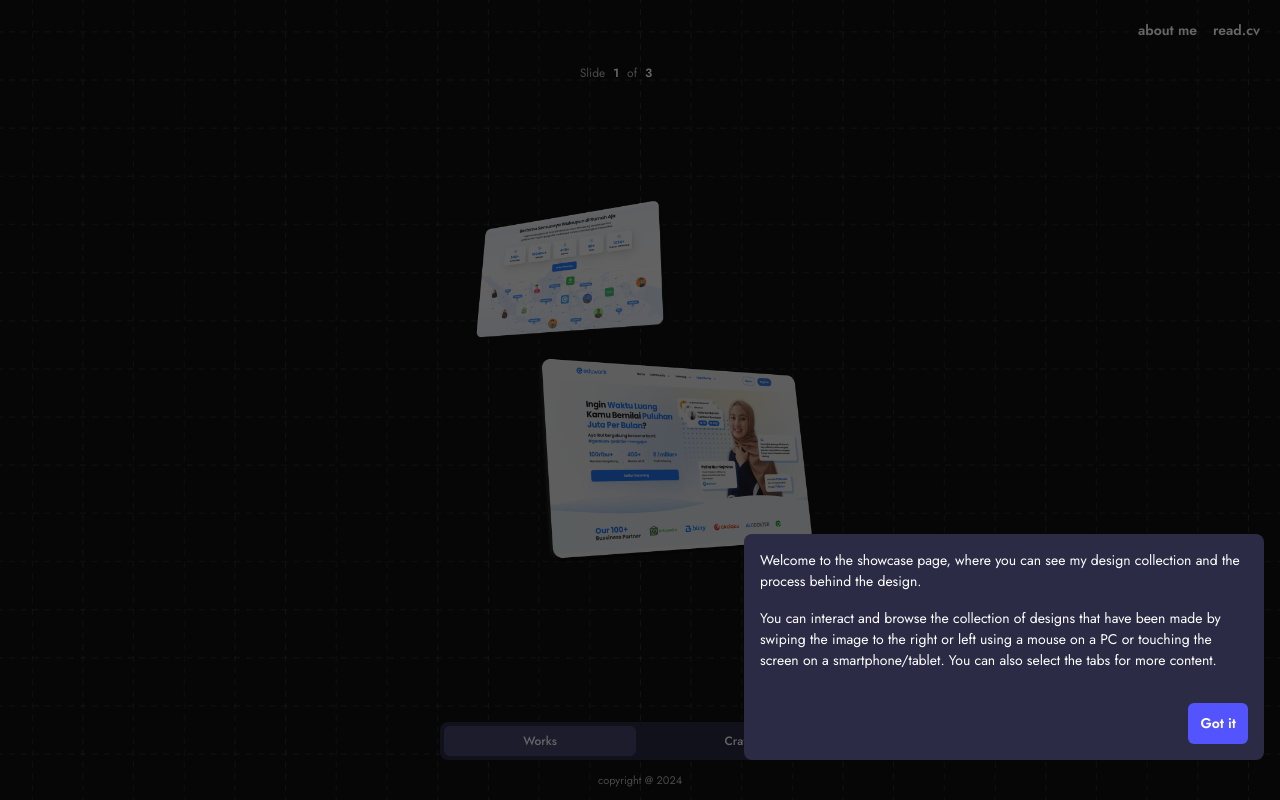
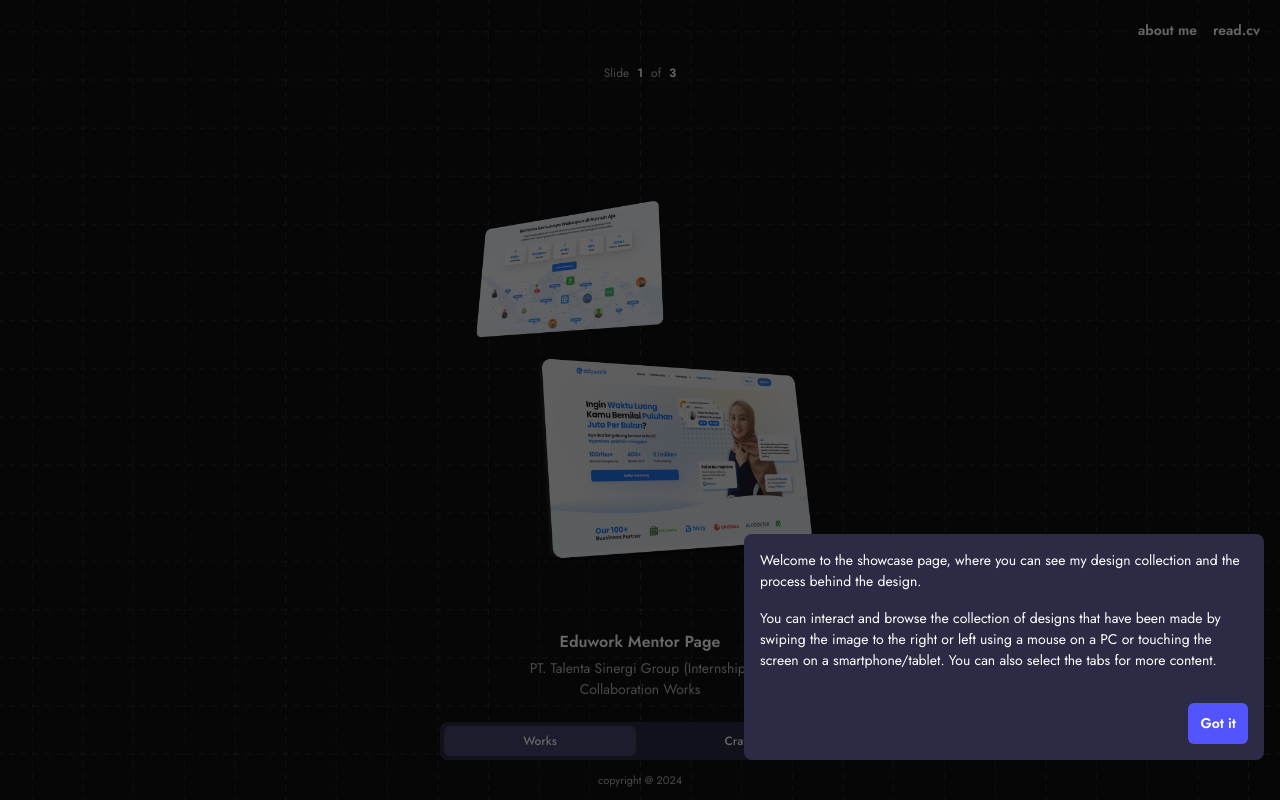
Before and after one commit to salman-setiawan/Porto2024, a React (Vite) app: page /collection in a window 1280 px wide. Built offline with nearby package versions, Linux system fonts and the light colour scheme.

Commit message:
fixing bug pt 2

```diff
--- a/src/components/ImageLabel.jsx
+++ b/src/components/ImageLabel.jsx
@@ -3,8 +3,8 @@ import ChipShowcase from './ChipShowcase'
 
 const ImageLabel = ({title, desc1, desc2, chipdesc}) => {
   return (
-    <div className="px-6 md:hidden">
-      <div className='fixed bottom-0 pb-[100px]'>
+    <div className="fixed bottom-0 pb-[100px] w-full px-6">
+      <div className='md:hidden'>
         <div className="flex justify-between items-center">
           <div>
             <p className="text-[14px] font-semibold">{title}</p>
@@ -16,8 +16,7 @@ const ImageLabel = ({title, desc1, desc2, chipdesc}) => {
           }
         </div>
       </div>
-      <div className="hidden md:block w-fit">
-        <div className="fixed bottom-0 pb-[100px] w-full">
+      <div className="hidden md:block">
         <div className="flex justify-center">
           <div className="flex flex-col gap-y-1 justify-center items-center">
             <div className="flex">
@@ -34,7 +33,6 @@ const ImageLabel = ({title, desc1, desc2, chipdesc}) => {
         </div>
       </div>
     </div>
-    </div>
   )
 }
 
--- a/src/components/SlideNumber.jsx
+++ b/src/components/SlideNumber.jsx
@@ -2,7 +2,7 @@ import React from 'react'
 
 const SlideNumber = ({current, totalCurrent}) => {
   return (
-    <div className="fixed top-0 right-0 px-6 pt-[64px]">
+    <div className="fixed top-0 right-0 px-6 md:px-0 pt-[64px]">
       <div className="md:w-screen justify-center items-center flex space-x-2">
         <p className='text-[#B5B5B5] text-[12px]'>Slide</p>
         <p className='text-white text-[12px] font-semibold'>{current}</p>
```
Lines whose indentation alone changed are shown as unchanged.
